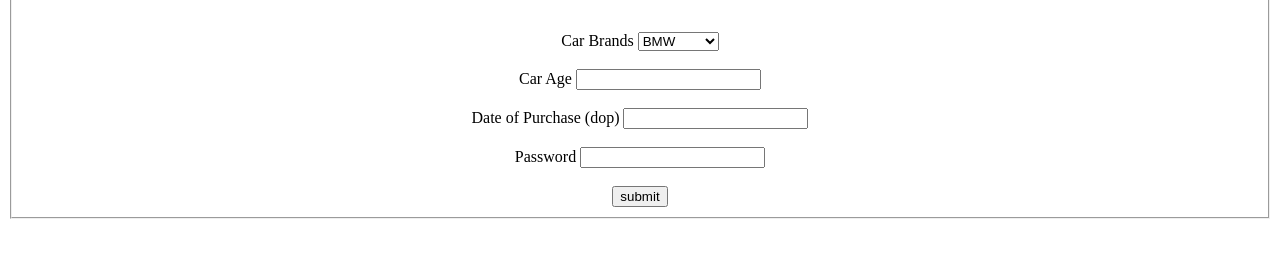
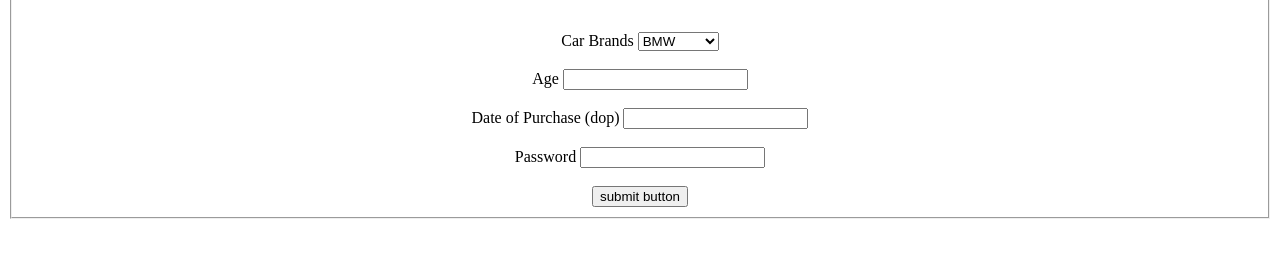
Before and after one commit to acciojob/signup-form-car-Simr921, a website: page main.html in a window 1280 px wide. Shown: the part 203-460 px from the top of the page. Drawn offline with Linux system fonts and the light colour scheme.

Commit message:
created a submission

```diff
--- a/main.html
+++ b/main.html
@@ -30,13 +30,13 @@
 			<option label="Mercedez">Mercedez</option>
 			</select><br><br>
 
-		    <label for="carage">Car Age</label>
+		    <label for="carage">Age</label>
 			<input type="text" id="#carage" name="carage" required><br><br>
 		    <label for="dop">Date of Purchase (dop) </label>
 			<input type="text" id="#dop" name="dop" required><br><br>
             <label for="password">Password</label>
 			<input type="text" id="#password" name="password" required><br><br>
-		    <button type="submit">submit</button>
+		    <button type="submit">submit button</button>
 
 	</fieldset></center>
 	</form>
```
